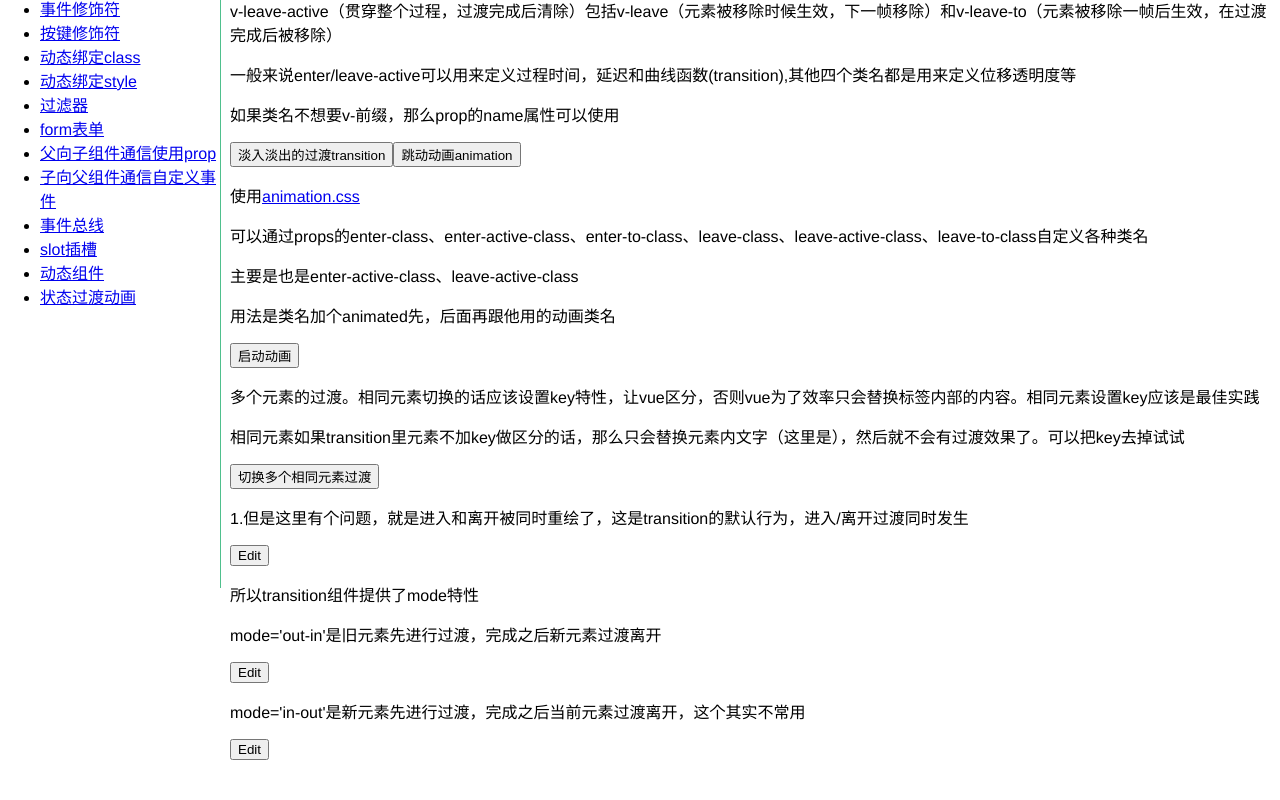
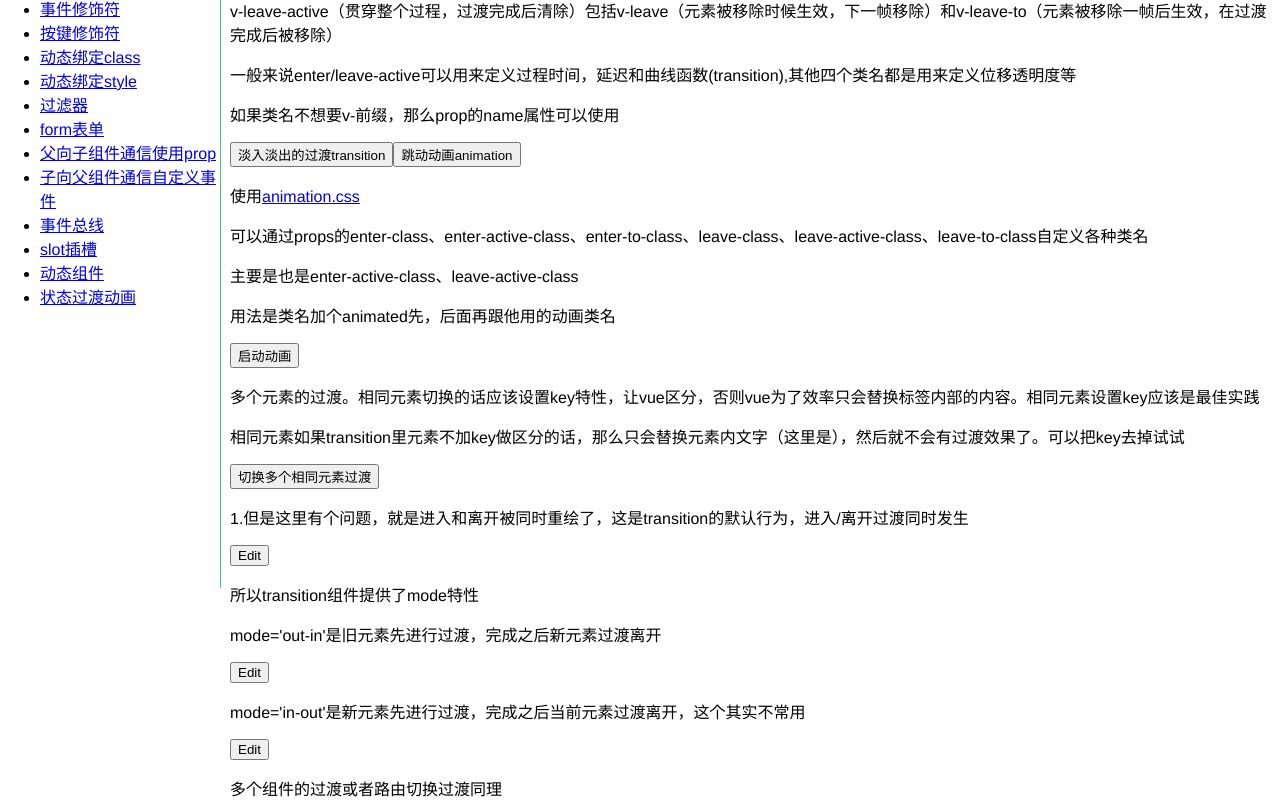
Before and after one commit to yokiyokiyoki/vue-component, a Vue app: page /#/transition in a window 1280 px wide. Shown: the part 212-1012 px from the top of the page. Before the commit the page ends 972 px from the top, so only its background shows below. Built offline with nearby package versions, Linux system fonts and the light colour scheme.

Commit message:
列表的过渡

```diff
--- a/src/components/transition/index.vue
+++ b/src/components/transition/index.vue
@@ -97,6 +97,7 @@
         Edit
       </button>
     </transition>
+    <p>多个组件的过渡或者路由切换过渡同理</p>
   </div>
 </template>
 <script>
```
Also changed, not shown: src/components/transition/list.vue (added, +8 -0 lines).
